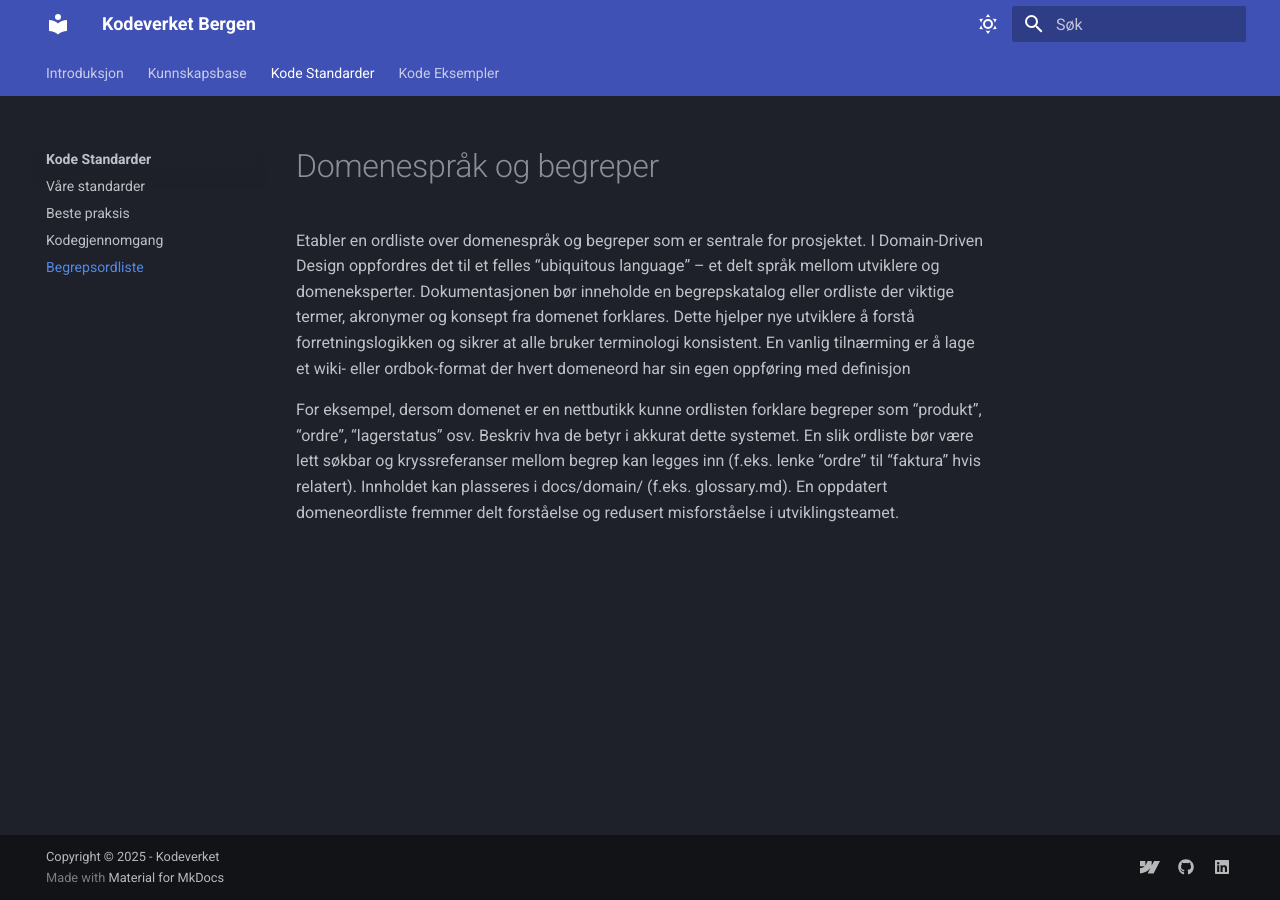
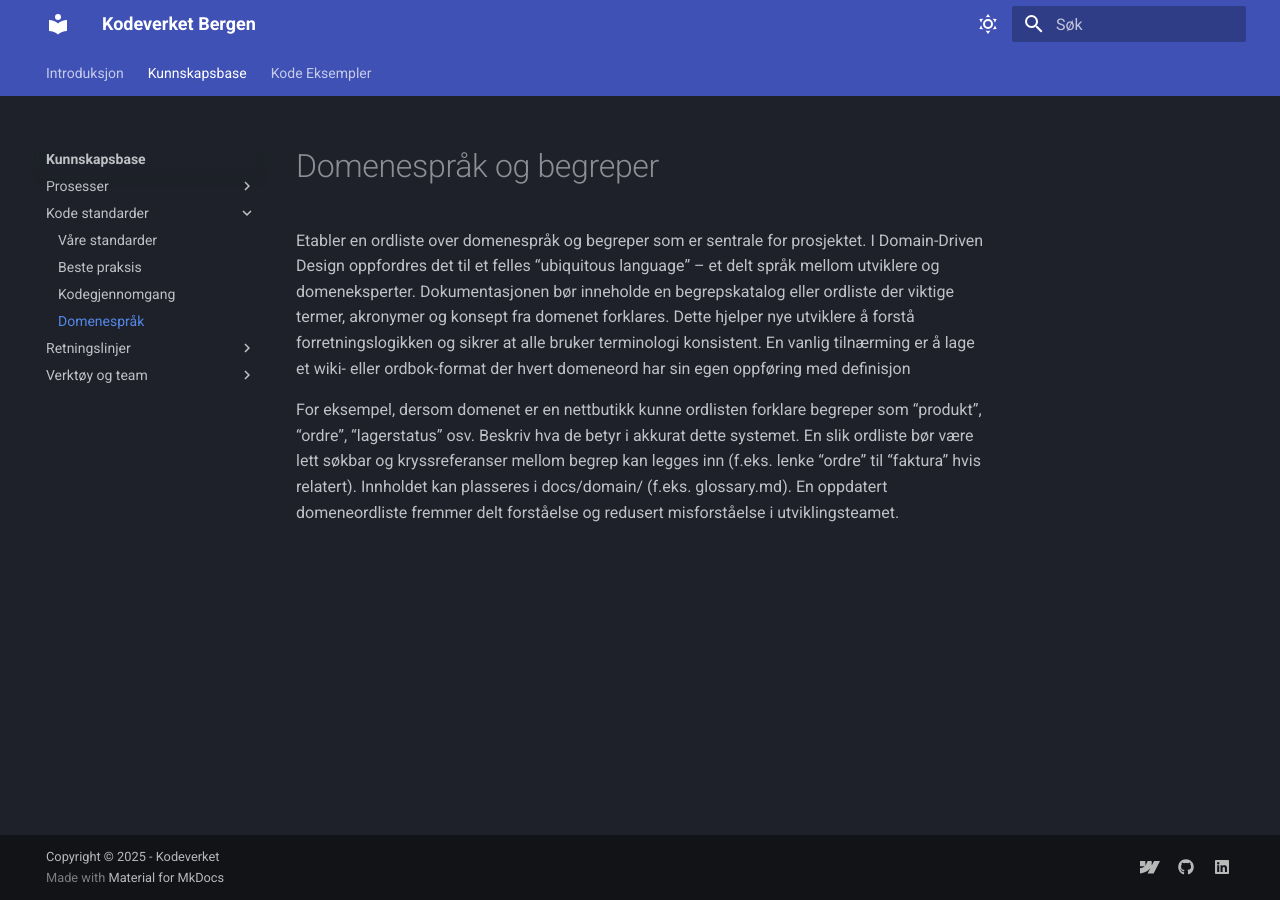
Before and after one commit to Kodeverket-AS/Kodeverket-AS.github.io, an MkDocs documentation site: the page built from docs/guidelines/standards/glossary.md, in a window 1280 px wide. Built offline with MkDocs 1.6.1 and Material for MkDocs 9.7.7, drawn with Linux system fonts in a browser that asks for light colours; some of the changed lines change nothing that is shown.

Commit message:
Moved code standards into guidelines folder

```diff
--- a/mkdocs.yml
+++ b/mkdocs.yml
@@ -13,6 +13,12 @@ nav:
       - "Testing": guidelines/process/testing.md
       - "Design og UX": guidelines/process/design-ux.md
       - "Onboarding": guidelines/process/onboarding.md
+    - "Kode standarder":
+      - guidelines/standards/index.md
+      - "Våre standarder": guidelines/standards/code-standards.md
+      - "Beste praksis": guidelines/standards/best-practices.md
+      - "Kodegjennomgang": guidelines/standards/code-review.md
+      - "Domenespråk": guidelines/standards/glossary.md
     - "Retningslinjer":
       - guidelines/policies/index.md
       - "Sikkerhet": guidelines/policies/security.md
@@ -24,12 +30,6 @@ nav:
       - guidelines/tools/index.md
       - "Dev-verktøy": guidelines/tools/dev-environment.md
       - "Kommunikasjon": guidelines/tools/communication.md
-  - "Kode Standarder":
-    - standards/index.md
-    - "Våre standarder": standards/code-standards.md
-    - "Beste praksis": standards/best-practices.md
-    - "Kodegjennomgang": standards/code-review.md
-    - "Begrepsordliste": standards/glossary.md
   - "Kode Eksempler":
     - examples/index.md
     - "React":
```
Also changed, not shown: docs/guidelines/standards/best-practices.md (renamed from docs/standards/best-practices.md), docs/guidelines/standards/code-review.md (renamed from docs/standards/code-review.md), docs/guidelines/standards/code-standards.md (renamed from docs/standards/code-standards.md), docs/guidelines/standards/glossary.md (renamed from docs/standards/glossary.md), docs/guidelines/standards/index.md (renamed from docs/standards/index.md).
